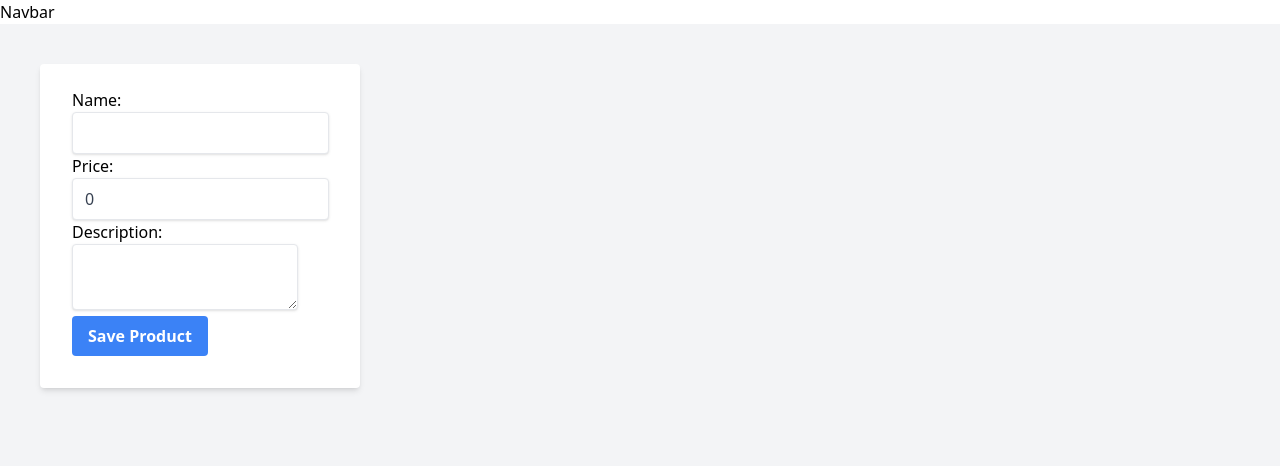
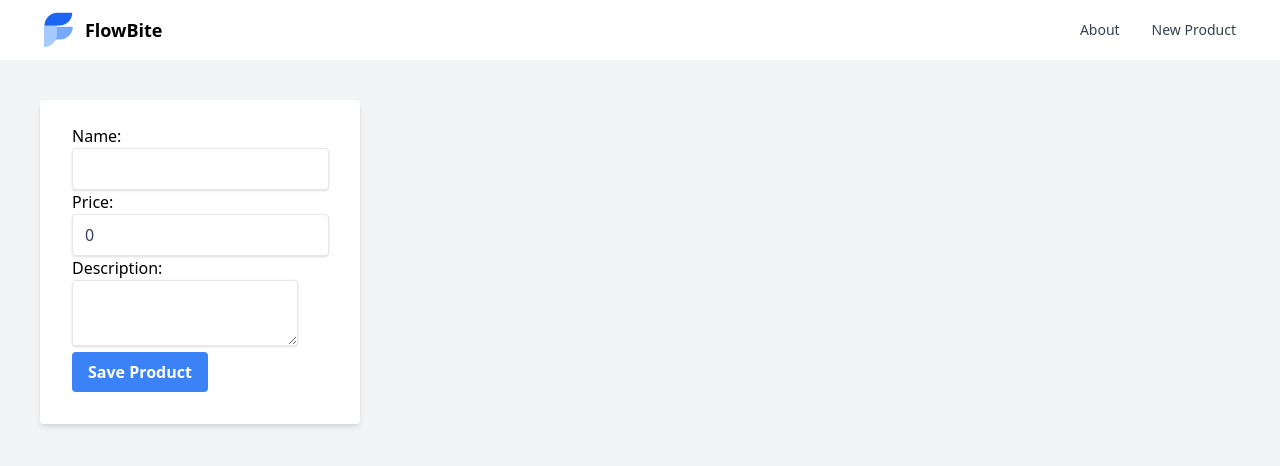
Before and after one commit to devtiagoabreu/nextjs-mysql-crud, a Next.js app: page /new in a window 1280 px wide. Shown: the top 466 px of the page. Built offline with nearby package versions, Linux system fonts and the light colour scheme.

Commit message:
styles com tailwindcss navbar

```diff
--- a/components/Layout.js
+++ b/components/Layout.js
@@ -1,9 +1,10 @@
 import { ToastContainer } from "react-toastify";
+import { Navbar } from "./Navbar";
 
 export function Layout({children}) {
   return (
     <>
-    <h1>Navbar</h1>
+    <Navbar />
     <div className="bg-gray-100 h-screen p-10">
         <div className="container mx-auto h-full">
             { children }
--- /dev/null
+++ b/components/Navbar.js
@@ -0,0 +1,90 @@
+import Link from 'next/link'
+import React from 'react'
+
+export function Navbar() {
+  return (
+
+    <nav className="bg-white border-gray-200 px-2 sm:px-4 py-2.5 dark:bg-gray-800">
+      <div className="container flex flex-wrap justify-between items-center mx-auto px-7">
+        <Link href="/">
+          <a className="flex">
+            <svg
+              className="mr-3 h-10"
+              viewBox="0 0 52 72"
+              fill="none"
+              xmlns="http://www.w3.org/2000/svg"
+            >
+              <path
+                d="M1.87695 53H28.7791C41.5357 53 51.877 42.7025 51.877 30H24.9748C12.2182 30 1.87695 40.2975 1.87695 53Z"
+                fill="#76A9FA"
+              />
+              <path
+                d="M0.000409561 32.1646L0.000409561 66.4111C12.8618 66.4111 23.2881 55.9849 23.2881 43.1235L23.2881 8.87689C10.9966 8.98066 1.39567 19.5573 0.000409561 32.1646Z"
+                fill="#A4CAFE"
+              />
+              <path
+                d="M50.877 5H23.9748C11.2182 5 0.876953 15.2975 0.876953 28H27.7791C40.5357 28 50.877 17.7025 50.877 5Z"
+                fill="#1C64F2"
+              />
+            </svg>
+            <span className="self-center text-lg font-semibold whitespace-nowrap dark:text-white">
+              FlowBite
+            </span>
+          </a>
+        </Link>
+        <button
+          data-collapse-toggle="mobile-menu"
+          type="button"
+          className="inline-flex items-center p-2 ml-3 text-sm text-gray-500 rounded-lg md:hidden hover:bg-gray-100 focus:outline-none focus:ring-2 focus:ring-gray-200 dark:text-gray-400 dark:hover:bg-gray-700 dark:focus:ring-gray-600"
+          aria-controls="mobile-menu-2"
+          aria-expanded="false"
+        >
+          <span className="sr-only">Open main menu</span>
+          <svg
+            className="w-6 h-6"
+            fill="currentColor"
+            viewBox="0 0 20 20"
+            xmlns="http://www.w3.org/2000/svg"
+          >
+            <path
+              fillRule="evenodd"
+              d="M3 5a1 1 0 011-1h12a1 1 0 110 2H4a1 1 0 01-1-1zM3 10a1 1 0 011-1h12a1 1 0 110 2H4a1 1 0 01-1-1zM3 15a1 1 0 011-1h12a1 1 0 110 2H4a1 1 0 01-1-1z"
+              clipRule="evenodd"
+            ></path>
+          </svg>
+          <svg
+            className="hidden w-6 h-6"
+            fill="currentColor"
+            viewBox="0 0 20 20"
+            xmlns="http://www.w3.org/2000/svg"
+          >
+            <path
+              fillRule="evenodd"
+              d="M4.293 4.293a1 1 0 011.414 0L10 8.586l4.293-4.293a1 1 0 111.414 1.414L11.414 10l4.293 4.293a1 1 0 01-1.414 1.414L10 11.414l-4.293 4.293a1 1 0 01-1.414-1.414L8.586 10 4.293 5.707a1 1 0 010-1.414z"
+              clipRule="evenodd"
+            ></path>
+          </svg>
+        </button>
+        <div className="hidden w-full md:block md:w-auto" id="mobile-menu">
+          <ul className="flex flex-col mt-4 md:flex-row md:space-x-8 md:mt-0 md:text-sm md:font-medium">
+            <li>
+              <Link href="/about">
+                <a className="block py-2 pr-4 pl-3 text-gray-700 border-b border-gray-100 hover:bg-gray-50 md:hover:bg-transparent md:border-0 md:hover:text-blue-700 md:p-0 dark:text-gray-400 md:dark:hover:text-white dark:hover:bg-gray-700 dark:hover:text-white md:dark:hover:bg-transparent dark:border-gray-700">
+                  About
+                </a>
+              </Link>
+            </li>
+            <li>
+              <Link href="/new">
+                <a className="block py-2 pr-4 pl-3 text-gray-700 border-b border-gray-100 hover:bg-gray-50 md:hover:bg-transparent md:border-0 md:hover:text-blue-700 md:p-0 dark:text-gray-400 md:dark:hover:text-white dark:hover:bg-gray-700 dark:hover:text-white md:dark:hover:bg-transparent dark:border-gray-700">
+                  New Product
+                </a>
+              </Link>
+            </li>
+          </ul>
+        </div>
+      </div>
+    </nav>
+
+  )
+}
```
Also changed, not shown: 1 other file (tests, documents, lock files or other folders).
